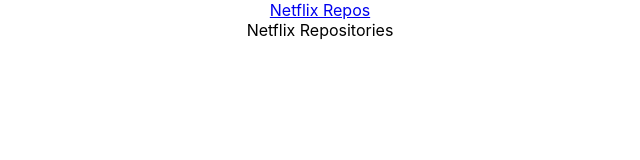
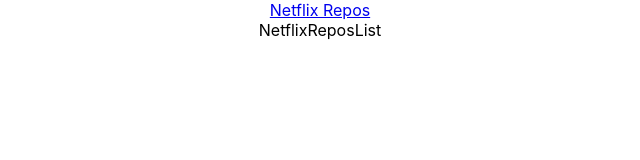
Before and after one commit to kailahk/go-links-project, a React (Create React App) app: page /netflixrepos in a window 1280 px wide. Shown: the top 160 px of the page, without its empty margins (320-960 px from the left). Built offline with nearby package versions, Linux system fonts and the light colour scheme; no server answers.

Commit message:
netflix repos log in the console

```diff
--- /dev/null
+++ b/src/components/NetflixReposList/NetflixReposList.jsx
@@ -0,0 +1,11 @@
+import "./NetflixReposList.css"
+
+export default function NetflixReposList({netflixRepos}) {
+    // const netflixRepoList = netflixRepos.map((r, idx) => {})
+    console.log(netflixRepos)
+    return (
+        <div className="NetflixReposList">
+            NetflixReposList
+        </div>
+    )
+}
--- a/src/pages/NetflixReposPage/NetflixReposPage.jsx
+++ b/src/pages/NetflixReposPage/NetflixReposPage.jsx
@@ -1,13 +1,22 @@
 import "./NetflixReposPage.css"
+import NetflixReposList from "../../components/NetflixReposList/NetflixReposList"
 import { useState } from "react"
-import {getRepos} from "../../utilities/repo-api"
+import { getRepos } from "../../utilities/repo-api"
 
 export default function NetflixReposPage() {
     const company = 'Netflix'
-    const [netflixRepos, setNetflixRepos] = useState(getRepos(company))
+    const [netflixRepos, setNetflixRepos] = useState(getResults);
+    async function getResults() {
+        try {
+            const res = await getRepos(company);
+            setNetflixRepos(res)
+        } catch (err) {
+            console.log(err)
+        }
+    }
     return (
         <div className="NetflixReposPage">
-            Netflix Repositories
+            <NetflixReposList netflixRepos={netflixRepos} />
         </div>
     )
 }
```
Also changed, not shown: src/components/NetflixReposList/NetflixReposList.css (added).
